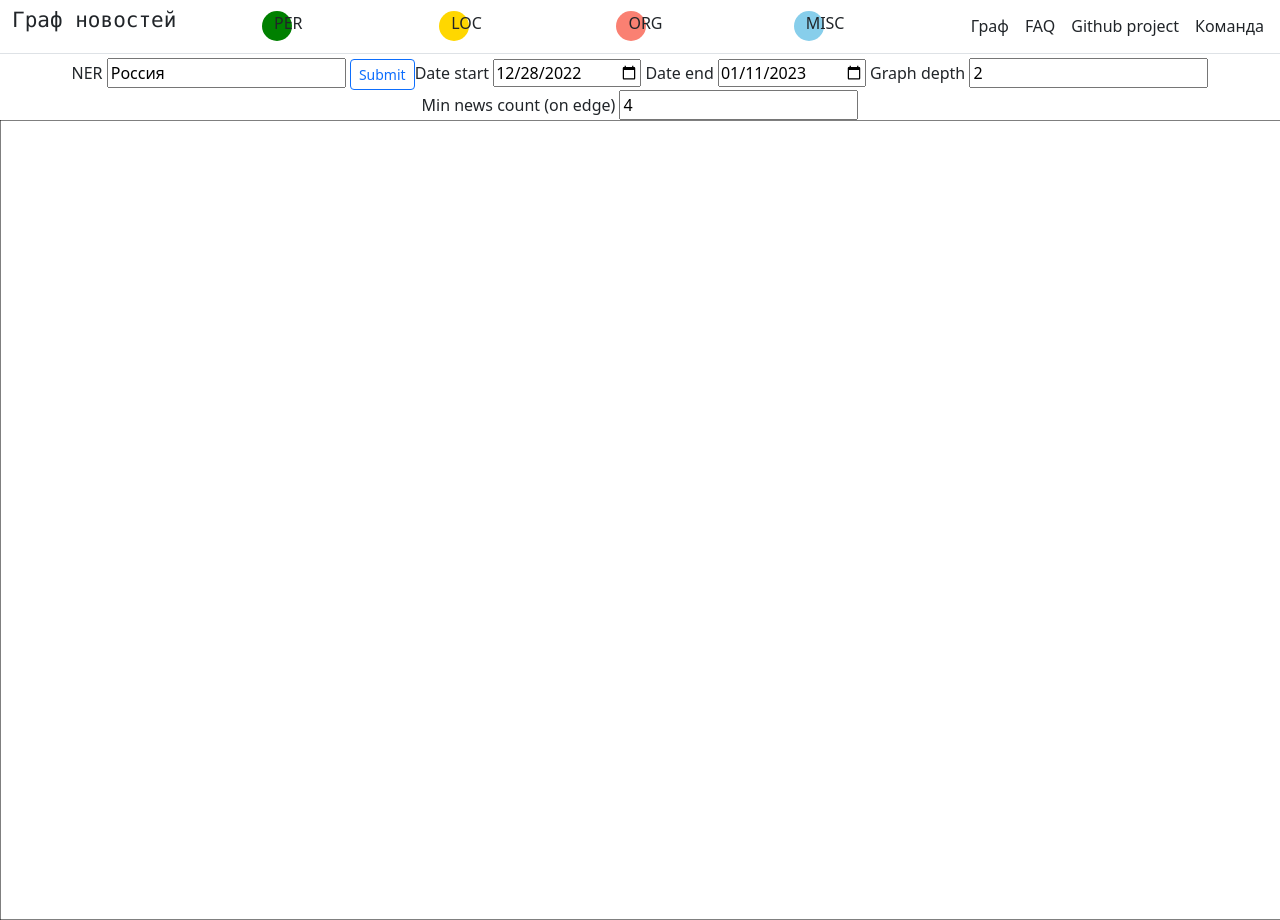
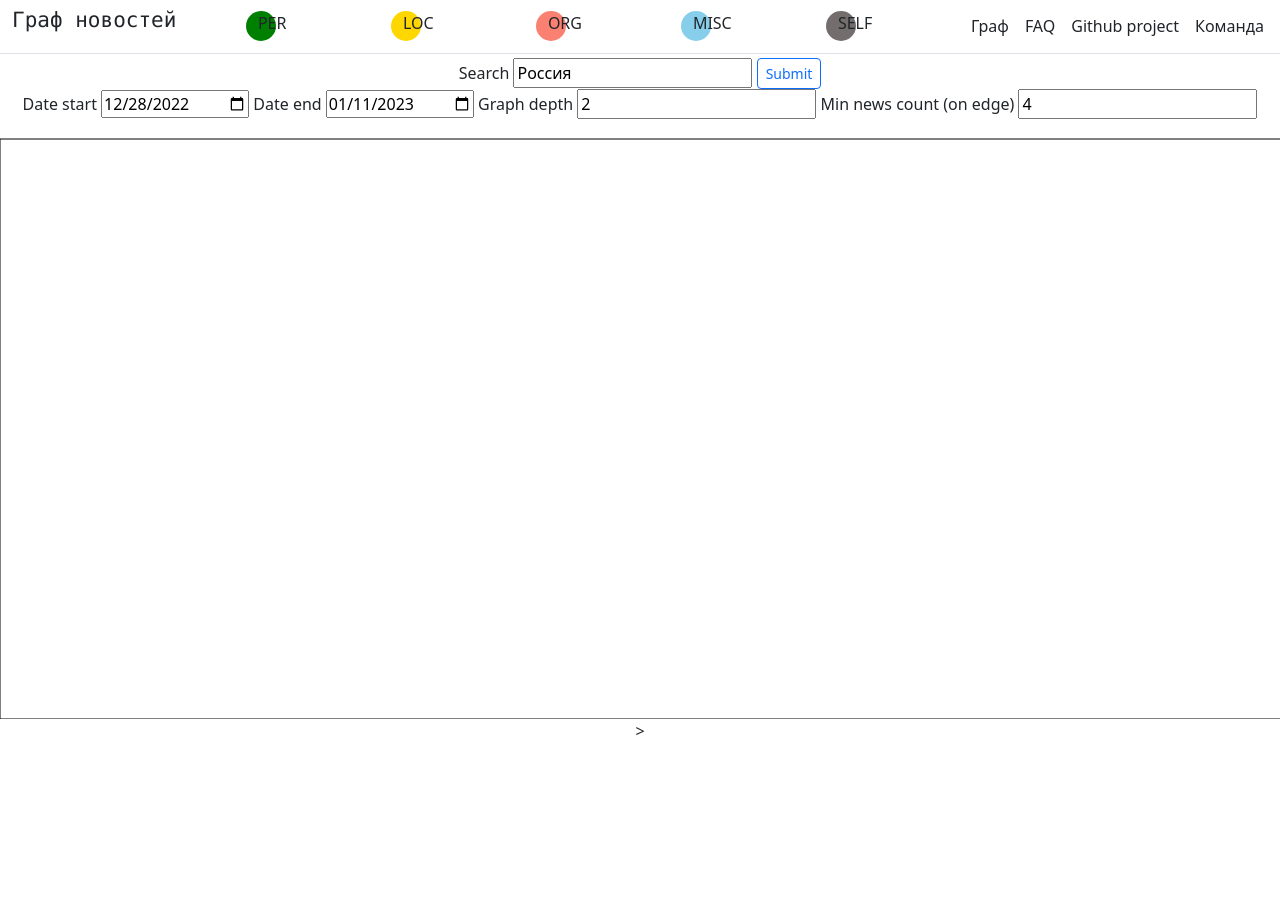
Before and after one commit to andreybabynin/semantic_news_graph, a Flask app: page / in a window 1280 px wide; the page is wider, and only the part inside the window is pictured. After the commit the page ends 735 px from the top of that part, so only its background shows below. Run offline with Flask 2, Linux system fonts and the light colour scheme; parts of the project's set-up code (start-up, migrations or seed data) failed here and were passed over; some libraries are stand-ins or nearby versions.

Commit message:
fix colors for selected NE, fix dates in js

```diff
--- a/src/app/app.py
+++ b/src/app/app.py
@@ -15,7 +15,6 @@
 # Hyperparameters
 app = Flask(__name__)
 app.config["TEMPLATES_AUTO_RELOAD"] = True
-# app.config['SECRET_KEY'] = os.environ.get('SECRET_KEY')
 app.config["SECRET_KEY"] = uuid.uuid4().hex
 
 PG_CONN_CFG = {
@@ -213,6 +212,10 @@
         df_nlinks = df_nlinks[df_nlinks.id_news.isin(prev_lvls_idx)]
 
     re_clean_name = re.compile(r"[^a-zA-Zа-яА-Я0-9 \-+№%]+")
+
+    #highlight self
+    df_nlinks.loc[df_nlinks["ner_name"]==founded_ner, 'ner_type'] = "SELF"
+
     df_nlinks["ner_name"] = (
         df_nlinks.ner_name.map(lambda x: re_clean_name.sub("", x))
         + "#"
@@ -240,8 +243,14 @@
     )
 
     # drop edges with news amount < min_news_count
+    df_triples['old_1'] = df_triples['ner_name'].apply(lambda x: x[0])
+    df_triples['old_2'] = df_triples['ner_name'].apply(lambda x: x[1])
+
     if min_news_count > 1:
-        df_triples = df_triples[df_triples.amount >= min_news_count]
+        df_triples = df_triples[(df_triples.amount >= min_news_count) | (df_triples['old_1'] == f'{founded_ner}#SELF') | \
+                                (df_triples['old_2'] == f'{founded_ner}#SELF')]
+
+    df_triples.drop(columns=['old_1', 'old_2'], inplace=True)
 
     df_triples[["source", "target"]] = pd.DataFrame(
         df_triples["ner_name"].tolist(), index=df_triples.index
@@ -315,7 +324,6 @@
 def main(production=True):
     if production:
         # for production
-        # https://flask.palletsprojects.com/en/2.2.x/deploying/
         app.wsgi_app = ProxyFix(app.wsgi_app, x_for=1, x_proto=1, x_host=1, x_prefix=1)
         serve(app, host="0.0.0.0", port=5000)
     else:
--- a/src/app/static/js/index.js
+++ b/src/app/static/js/index.js
@@ -73,6 +73,8 @@
           return "#FA8072"; // Salmon
         case "MISC":
           return "#87CEEB"; // SkyBlue
+        case "SELF":
+          return  "#000000"; // Black
       }
       return "#FFFFFF";
       // return color(i); // рандомная раскраска вершин графа (2 из 2)
@@ -194,7 +196,7 @@
 }
 
 function save_data_to_localstorage(input_id) {
-  const input_val = document.getElementById(input_id).value;
+  input_val = document.getElementById(input_id).value;
   localStorage.setItem(input_id, input_val);
   console.log(input_val);
 }
@@ -251,9 +253,13 @@
 if (month < 10) month = "0" + month;
 if (day < 10) day = "0" + day;
 var today = year + "-" + month + "-" + day;
-document.getElementById('input_date_2').value = today;
+if (localStorage.getItem("input_date_2") === null) {
+  document.getElementById('input_date_2').value = today;
+}
 
 var Date_start = new Date(Date.now() - 14 * 24 * 60 * 60 * 1000).toLocaleDateString('en-GB') // -14 дней (1-я цифра кол-во дней)
 var words = Date_start.split('/');
 var new_date_start = words[2] + "-" + words[1] + "-" + words[0]
-document.getElementById('input_date_1').value = new_date_start;
+if (localStorage.getItem("input_date_1") === null){
+  document.getElementById('input_date_1').value = new_date_start;
+}
--- a/src/app/templates/index.html
+++ b/src/app/templates/index.html
@@ -42,12 +42,22 @@
         border-radius: 25px;
         background: #87CEEB;
     }
+
+    #circle5 {
+        width: 30px;
+        height: 30px;
+        -webkit-border-radius: 25px;
+        -moz-border-radius: 25px;
+        border-radius: 25px;
+        background: #746d6d;
+    }
 </style>
 
 <div id="circle1" class="container">PER</div>
 <div id="circle2" class="container">LOC</div>
 <div id="circle3" class="container">ORG</div>
 <div id="circle4" class="container">MISC</div>
+<div id="circle5" class="container">SELF</div>
 
 {% endblock %}
 
@@ -55,9 +65,9 @@
 <div align='center' id="my_dataviz">
     <form action="" method='POST'>
         <div>
-            <label for="input_ner">NER</label>
+            <label for="input_ner">Search</label>
             <input type="text" value="Россия" name="input_ner" id="input_txt_1">
-            <input type="submit" class="w-10 btn btn-sm btn-outline-primary" style="vertical-align: top>
+            <input type="submit" class="w-10 btn btn-sm btn-outline-primary" style="vertical-align: top">
         </div>
 
         <label for=" date_min">Date start</label>
@@ -75,11 +85,11 @@
 
 
 
-    <svg width="1400" height="800">
-        <path stroke="black" fill="none" d="M 0 0 L 1400 0 L 1400 800 L 0 800 Z">
+    <svg width="1400" height="600">
+        <path stroke="black" fill="none" d="M 0 20 L 1400 20 L 1400 600 L 0 600 Z">
         </path>
     </svg>
-    <script type="text/javascript" src="static/js/index.js"></script>
+    <script type="text/javascript" src="static/js/index.js"></script>></script>
 </div>
 
 {% endblock %}>
```
